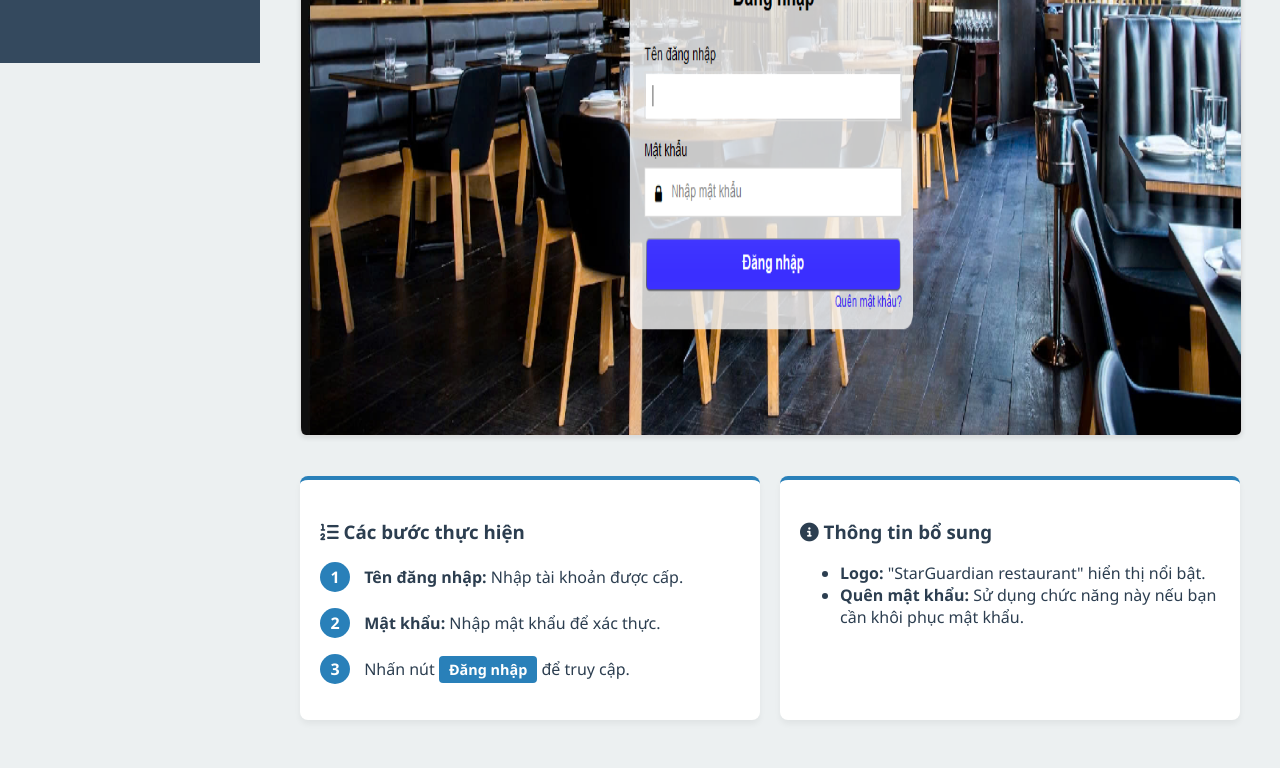
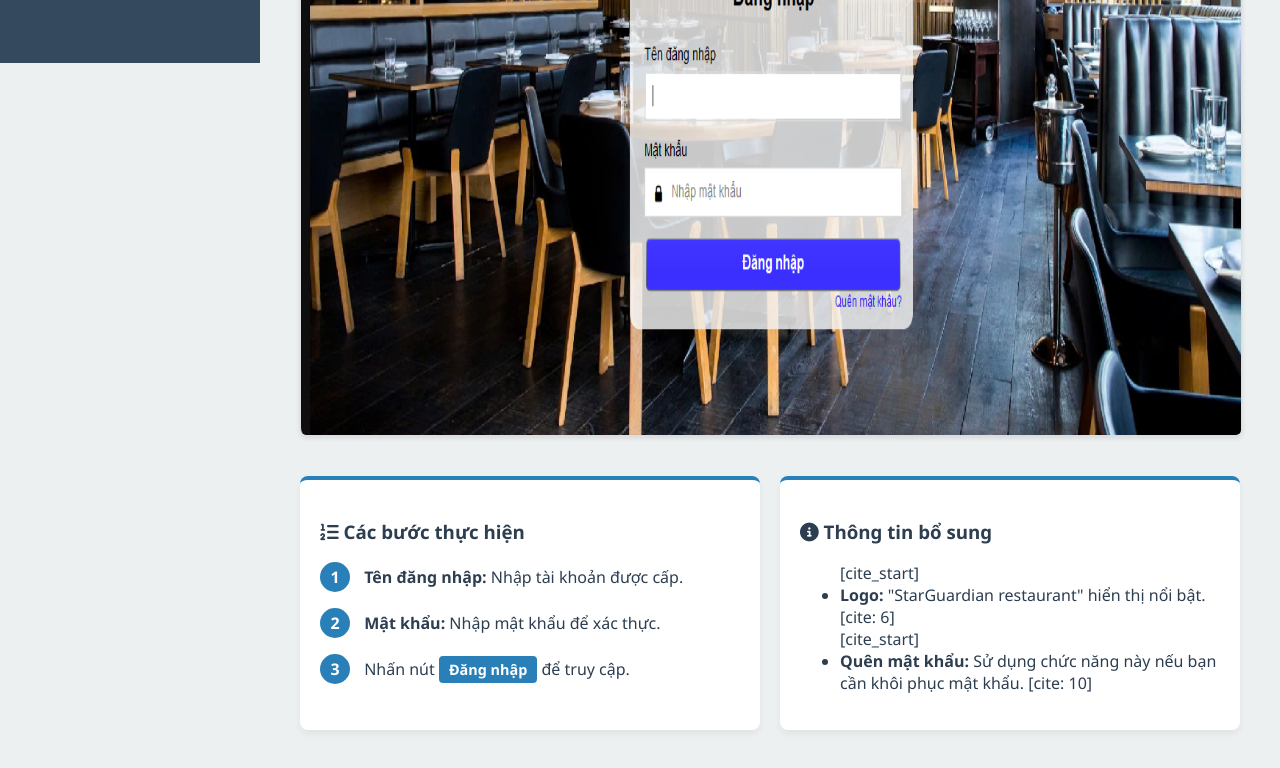
Before and after one commit to HuyhKhanh205/HDSD, a plain HTML site: page index.html in a window 1280 px wide. Shown: the part 737-1505 px from the top of the page. Drawn offline with Linux system fonts and the light colour scheme.

Commit message:
sửa link

```diff
--- a/index.html
+++ b/index.html
@@ -4,29 +4,31 @@
     <meta charset="UTF-8">
     <title>Đăng nhập - StarGuardian</title>
     <link rel="stylesheet" href="https://cdnjs.cloudflare.com/ajax/libs/font-awesome/6.4.0/css/all.min.css">
-    <link rel="stylesheet" href="../css/style.css">
+    <link rel="stylesheet" href="css/style.css">
 </head>
 <body>
     <div id="content">
         <h1>Màn hình Đăng nhập</h1>
-         <p>Màn hình khởi đầu, cho phép người dùng truy cập vào hệ thống.</p>
+        <p>Màn hình khởi đầu, cho phép người dùng truy cập vào hệ thống.</p>
 
-        <img src="../images/login.png" alt="Màn hình đăng nhập" class="screenshot"> <div class="card-grid">
+        <img src="images/login.png" alt="Màn hình đăng nhập" class="screenshot">
+
+        <div class="card-grid">
             <div class="card">
                 <h3><i class="fa-solid fa-list-ol"></i> Các bước thực hiện</h3>
                 <p><span class="step-num">1</span> <strong>Tên đăng nhập:</strong> Nhập tài khoản được cấp.</p>
                 <p><span class="step-num">2</span> <strong>Mật khẩu:</strong> Nhập mật khẩu để xác thực.</p>
-                 <p><span class="step-num">3</span> Nhấn nút <span class="btn-sim bg-blue">Đăng nhập</span> để truy cập.</p>
+                <p><span class="step-num">3</span> Nhấn nút <span class="btn-sim bg-blue">Đăng nhập</span> để truy cập.</p>
             </div>
             <div class="card">
                 <h3><i class="fa-solid fa-circle-info"></i> Thông tin bổ sung</h3>
                 <ul>
-                     <li><strong>Logo:</strong> "StarGuardian restaurant" hiển thị nổi bật.</li>
-                     <li><strong>Quên mật khẩu:</strong> Sử dụng chức năng này nếu bạn cần khôi phục mật khẩu.</li>
+                     [cite_start]<li><strong>Logo:</strong> "StarGuardian restaurant" hiển thị nổi bật. [cite: 6]</li>
+                     [cite_start]<li><strong>Quên mật khẩu:</strong> Sử dụng chức năng này nếu bạn cần khôi phục mật khẩu. [cite: 10]</li>
                 </ul>
             </div>
         </div>
     </div>
-    <script src="../js/nav.js"></script>
+    <script src="js/nav.js"></script>
 </body>
 </html>
```
